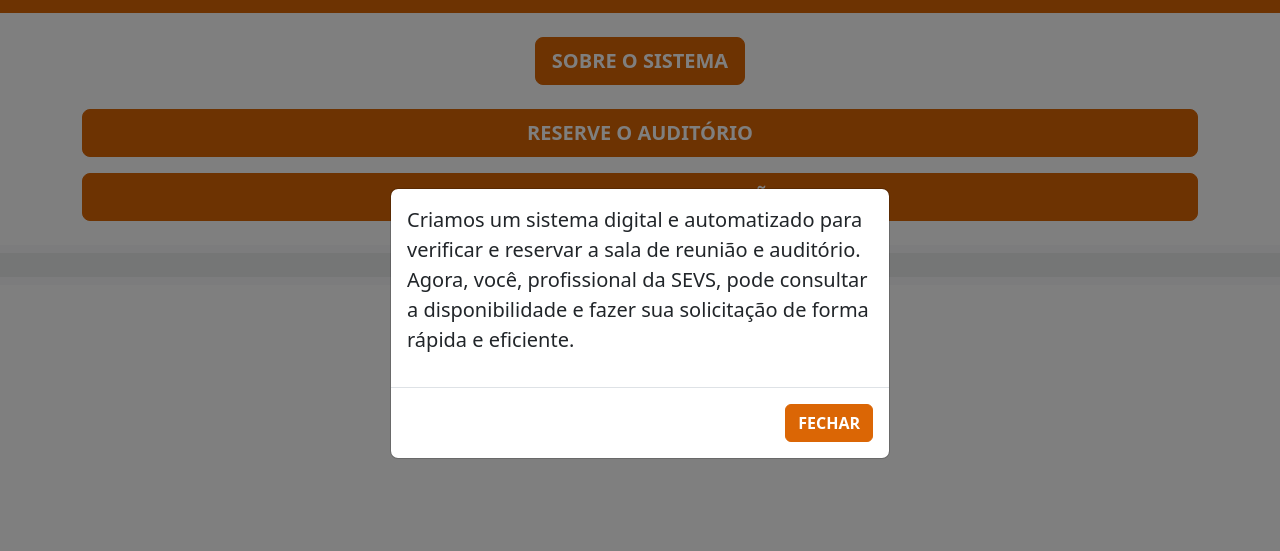
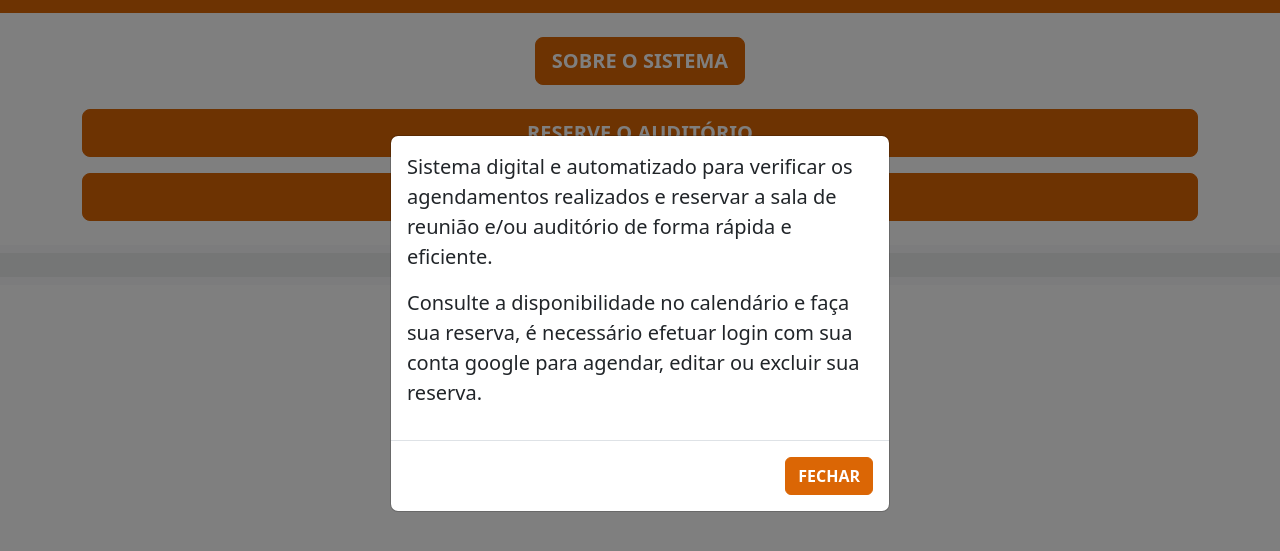
Before and after one commit to sevsrecife/sistreservasevs, a plain HTML site: page index.html in a window 1280 px wide. Both pictures are taken after a click on the button "SOBRE O SISTEMA". Shown: the part 77-628 px from the top of the page. Drawn offline with nearby package versions, Linux system fonts and the light colour scheme.

Commit message:
ajuste no modal

```diff
--- a/index.html
+++ b/index.html
@@ -50,8 +50,10 @@
       <div class="modal-content">
         <div class="modal-body">
           <p class="lead text-justify">
-            Criamos um sistema digital e automatizado para verificar e reservar a sala de reunião e auditório.
-            Agora, você, profissional da SEVS, pode consultar a disponibilidade e fazer sua solicitação de forma rápida e eficiente.
+            Sistema digital e automatizado para verificar os agendamentos realizados e reservar a sala de reunião e/ou auditório de forma rápida e eficiente.</p>
+
+            <p class="lead text-justify">
+            Consulte a disponibilidade no calendário e faça sua reserva, <strong>é necessário efetuar login com sua conta google para agendar, editar ou excluir sua reserva.</strong></p>
           </p>
         </div>
         <div class="modal-footer">
```
